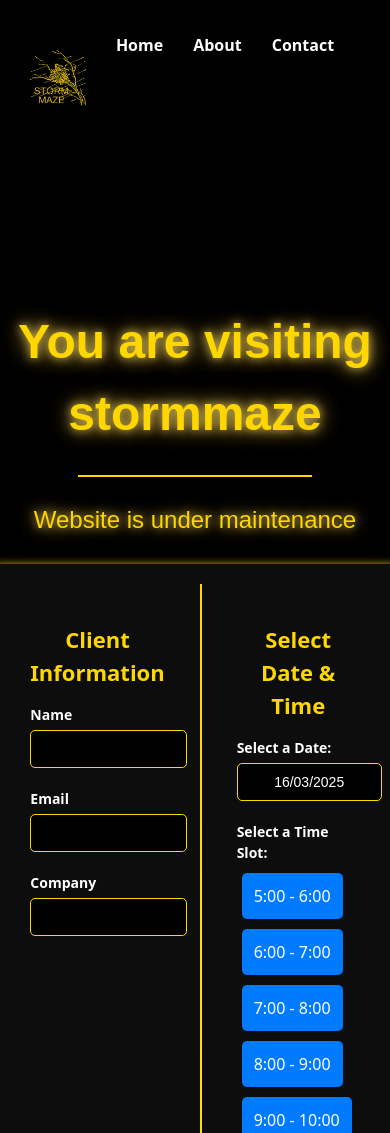
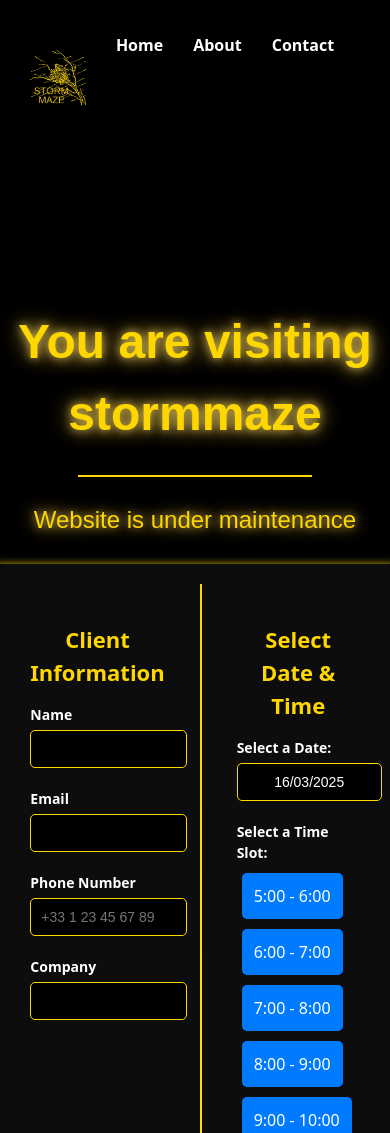
Before and after one commit to Nader-Hadjoudj/my-website, a React (Vite) app: page / in a window 390 px wide. Shown: the top 1133 px of the page. Built offline with nearby package versions, Linux system fonts and the light colour scheme; no server answers.

Commit message:
adding phone number

```diff
--- a/src/components/AppointmentBooking.jsx
+++ b/src/components/AppointmentBooking.jsx
@@ -128,6 +128,7 @@ const TimeSlotButton = styled(Button)`
 function AppointmentBooking() {
   const [clientName, setClientName] = useState("");
   const [email, setEmail] = useState("");
+  const [phone, setPhone] = useState(""); // New state for phone number
   const [company, setCompany] = useState("");
   const [selectedDate, setSelectedDate] = useState(new Date());
   const [selectedTime, setSelectedTime] = useState("");
@@ -167,6 +168,7 @@ function AppointmentBooking() {
         const response = await axios.post(`${BASE_URL}/api/book-appointment/`, {
           name: clientName,
           email,
+          phone, // Include phone number in the request
           company,
           date: formattedDate,
           time: selectedTime,
@@ -215,6 +217,13 @@ function AppointmentBooking() {
             value={email}
             onChange={(e) => setEmail(e.target.value)}
           />
+          <Label>Phone Number</Label>
+          <Input
+            type="tel"
+            value={phone}
+            onChange={(e) => setPhone(e.target.value)}
+            placeholder="+33 1 23 45 67 89"
+          />
           <Label>Company</Label>
           <Input
             type="text"
```
Also changed, not shown: api/book-appointments.js (+5 -2 lines).
